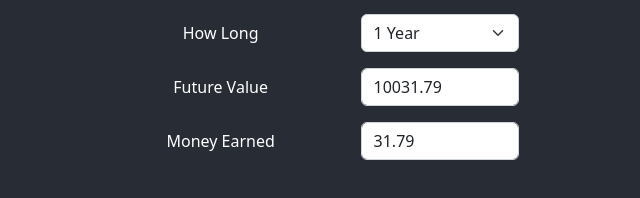
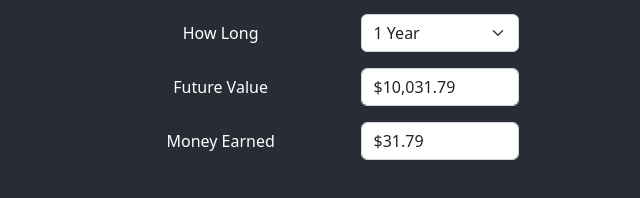
Before and after one commit to BigRiceEater/compound-interest-calculator, a React (Create React App) app: page / in a window 1280 px wide. Shown: the part 474-672 px from the top of the page, without its empty margins (328-968 px from the left). Built offline with nearby package versions, Linux system fonts and the light colour scheme.

Commit message:
Show money earned as currency

```diff
--- a/src/App.js
+++ b/src/App.js
@@ -31,6 +31,21 @@ const NumberField = (props) => (
   </InputField>
 );
 
+const CurrencyField = (props) => (
+  <InputField label={props.label}>
+    <Form.Control
+      type="text"
+      placeholder="value"
+      value={props.value.toLocaleString("en-US", {
+        style: "currency",
+        currency: "USD",
+      })}
+      readOnly={props.readOnly ? true : false}
+      onChange={props.onChange}
+    />
+  </InputField>
+);
+
 const SelectField = ({ label, options, onChange }) => (
   <InputField label={label}>
     <Form.Select onChange={onChange}>
@@ -52,16 +67,16 @@ function App() {
   const [interestRatePerAnnum, setInterestRatePerAnnum] = useState(0.00635);
   const [compoundFrequencyPerYear, setCompoundFrequencyPerYear] = useState(12);
   const [depositTenorInYears, setDepositTenorInYears] = useState(0.5);
-  const [futureValue, setFutureValue] = useState(0);
-  const [gainValue, setGainValue] = useState(0);
+  const [futureValue, setFutureValue] = useState(0.0);
+  const [gainValue, setGainValue] = useState(0.0);
 
   const calculateCompoundInterest = useCallback(() => {
     const result =
       principalValue *
       (1 + interestRatePerAnnum / compoundFrequencyPerYear) **
         (compoundFrequencyPerYear * depositTenorInYears);
-    setFutureValue(result.toFixed(2));
-    setGainValue((result - principalValue).toFixed(2));
+    setFutureValue(result);
+    setGainValue(result - principalValue);
   }, [
     principalValue,
     interestRatePerAnnum,
@@ -124,8 +139,8 @@ function App() {
           ]}
           onChange={(evt) => setDepositTenorInYears(evt.target.value)}
         />
-        <NumberField label="Future Value" value={futureValue} readOnly />
-        <NumberField label="Money Earned" value={gainValue} readOnly />
+        <CurrencyField label="Future Value" value={futureValue} readOnly />
+        <CurrencyField label="Money Earned" value={gainValue} readOnly />
       </Form>
     </div>
   );
```
